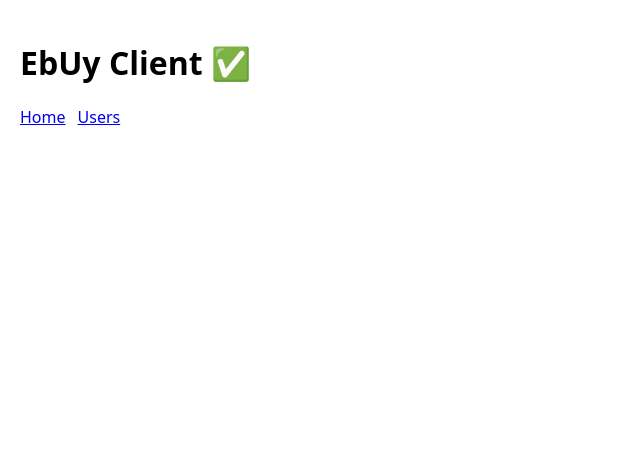
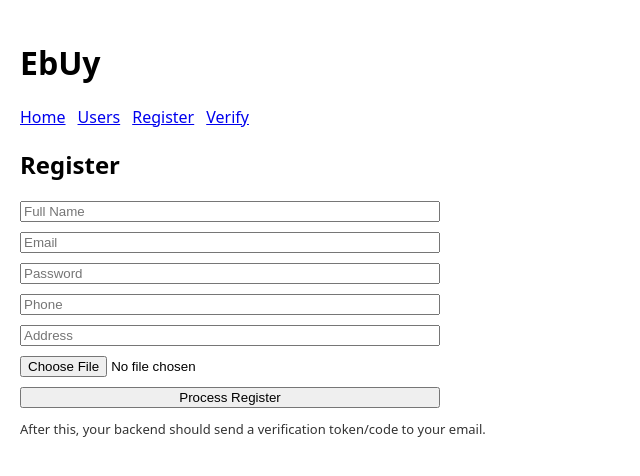
Before and after one commit to MirajMalik/EbUy, a React (Vite) app in the folder client/: page /register in a window 1280 px wide. Shown: the top 476 px of the page, without its empty margins (0-640 px from the left). Built offline with nearby package versions, Linux system fonts and the light colour scheme; the HTML template or start-up script is replaced by a standard one.

Commit message:
complete register->verify flow and raise request body limit

```diff
--- a/client/src/App.jsx
+++ b/client/src/App.jsx
@@ -2,21 +2,27 @@ import { Routes, Route, Link } from "react-router-dom";
 import Home from "./pages/Home";
 import Users from "./pages/Users";
 import UserDetails from "./pages/users/UserDetails";
+import Register from "./pages/auth/Register";
+import Verify from "./pages/auth/Verify";
 
 export default function App() {
   return (
     <div style={{ padding: 20, fontFamily: "system-ui" }}>
-      <h1>EbUy Client ✅</h1>
+      <h1>EbUy</h1>
 
       <nav style={{ display: "flex", gap: 12, marginBottom: 16 }}>
         <Link to="/">Home</Link>
         <Link to="/users">Users</Link>
+        <Link to="/register">Register</Link>
+        <Link to="/verify">Verify</Link>
       </nav>
 
       <Routes>
         <Route path="/" element={<Home />} />
         <Route path="/users" element={<Users />} />
         <Route path="/users/:id" element={<UserDetails />} />
+        <Route path="/register" element={<Register />} />
+        <Route path="/verify" element={<Verify />} />
       </Routes>
     </div>
   );
--- a/client/src/api.js
+++ b/client/src/api.js
@@ -14,4 +14,19 @@ export async function getUsers ({search = "", page = 1, limit = 10 } = {}) {
   });
 
   return res.data;
-}
+};
+
+
+// POST /api/users/process-register
+export async function processRegister(formData) {
+  const res = await axios.post("/api/users/process-register", formData, {
+    headers: { "Content-Type": "multipart/form-data" },
+  });
+  return res.data;
+};
+
+// Verify registration: POST /api/users/verify
+export async function verifyUser(payload) {
+  const res = await axios.post("/api/users/verify", payload);
+  return res.data;
+};
--- a/client/src/pages/auth/Register.jsx
+++ b/client/src/pages/auth/Register.jsx
@@ -0,0 +1,154 @@
+import { useState } from "react";
+import { processRegister } from "../../api";
+
+export default function Register() {
+  const [form, setForm] = useState({
+    name: "",
+    email: "",
+    password: "",
+    phone: "",
+    address: "",
+  });
+
+  const [image, setImage] = useState(null);
+  const [token, setToken] = useState("");
+
+  // For UI messages
+  const [loading, setLoading] = useState(false);
+  const [msg, setMsg] = useState("");
+  const [err, setErr] = useState("");
+
+  // When user types in input, update state
+  function handleChange(e) {
+    setForm((prev) => ({
+      ...prev,
+      [e.target.name]: e.target.value,
+    }));
+  };
+
+  async function handleSubmit(e) {
+    e.preventDefault(); // stops page refresh
+    setMsg("");
+    setErr("");
+
+    try {
+      setLoading(true);
+
+      const fd = new FormData();
+      fd.append("name", form.name);
+      fd.append("email", form.email);
+      fd.append("password", form.password);
+      fd.append("phone", form.phone);
+      fd.append("address", form.address);
+
+      if (image) fd.append("image", image);
+
+      const res = await processRegister(fd);
+
+    // message from backend
+    setMsg(res?.message || "Registration process started. Check your email!");
+
+    // backend returns token in payload
+    const t = res?.payload?.token || res?.payload || res?.token || "";
+    setToken(t);
+
+    } catch (e2) {
+      setErr(e2?.response?.data?.message || e2.message || "Request failed");
+    } finally {
+      setLoading(false);
+    }
+  };
+
+  return (
+    <div>
+      <h2>Register</h2>
+
+      {msg && <p style={{ color: "green" }}>{msg}</p>}
+      {err && <p style={{ color: "crimson" }}>{err}</p>}
+
+      <form onSubmit={handleSubmit} style={{ display: "grid", gap: 10, maxWidth: 420 }}>
+        <input
+          name="name"
+          value={form.name}
+          onChange={handleChange}
+          placeholder="Full Name"
+          required
+        />
+
+        <input
+          name="email"
+          value={form.email}
+          onChange={handleChange}
+          placeholder="Email"
+          required
+        />
+
+        <input
+          name="password"
+          type="password"
+          value={form.password}
+          onChange={handleChange}
+          placeholder="Password"
+          required
+        />
+
+        <input
+          name="phone"
+          value={form.phone}
+          onChange={handleChange}
+          placeholder="Phone"
+        />
+
+        <input
+          name="address"
+          value={form.address}
+          onChange={handleChange}
+          placeholder="Address"
+        />
+
+        <input
+          type="file"
+          accept="image/*"
+          onChange={(e) => setImage(e.target.files?.[0] || null)}
+        />
+
+        <button type="submit" disabled={loading}>
+          {loading ? "Submitting..." : "Process Register"}
+        </button>
+      </form>
+
+      {token && (
+        <div style={{ marginTop: 15, background: "#f6f6f6", padding: 12, borderRadius: 8 }}>
+        <p style={{ margin: 0 }}>
+            <b>Activation Token (for learning/dev):</b>
+        </p>
+
+    <textarea
+        readOnly
+        value={token}
+        rows={4}
+        style={{ width: "100%", marginTop: 8 }}
+    />
+
+    <div style={{ display: "flex", gap: 8, marginTop: 8 }}>
+      <button
+        type="button"
+        onClick={() => navigator.clipboard.writeText(token)}
+      >
+        Copy Token
+      </button>
+
+      <a href={`/verify?token=${encodeURIComponent(token)}`}>Verify Now →</a>
+    </div>
+    </div>
+    )}
+
+
+    <p style={{ fontSize: 13, opacity: 0.8, marginTop: 12 }}>
+        After this, your backend should send a verification token/code to your email.
+    </p>
+    </div>
+
+
+  );
+}
--- a/client/src/pages/auth/Verify.jsx
+++ b/client/src/pages/auth/Verify.jsx
@@ -0,0 +1,63 @@
+import { useEffect, useState } from "react";
+import { useSearchParams } from "react-router-dom";
+import { verifyUser } from "../../api";
+
+export default function Verify() {
+  const [searchParams] = useSearchParams();
+
+  const [token, setToken] = useState("");
+  const [loading, setLoading] = useState(false);
+  const [msg, setMsg] = useState("");
+  const [err, setErr] = useState("");
+
+  useEffect(() => {
+    const t = searchParams.get("token") || "";
+    if (t) setToken(t);
+  }, [searchParams]);
+
+  async function handleSubmit(e) {
+    e.preventDefault();
+    setMsg("");
+    setErr("");
+
+    if (!token.trim()) {
+      setErr("Token is required.");
+      return;
+    }
+
+    try {
+      setLoading(true);
+
+      //  req.body.token
+      const res = await verifyUser({ token: token.trim() });
+
+      setMsg(res?.message || "User is registered successfully");
+    } catch (e2) {
+      setErr(e2?.response?.data?.message || e2.message || "Request failed");
+    } finally {
+      setLoading(false);
+    }
+  }
+
+  return (
+    <div>
+      <h2>Verify Account</h2>
+
+      {msg && <p style={{ color: "green" }}>{msg}</p>}
+      {err && <p style={{ color: "crimson" }}>{err}</p>}
+
+      <form onSubmit={handleSubmit} style={{ display: "grid", gap: 10, maxWidth: 700 }}>
+        <input
+          value={token}
+          onChange={(e) => setToken(e.target.value)}
+          placeholder="Token (auto-filled if you came from Register)"
+          required
+        />
+
+        <button disabled={loading} type="submit">
+          {loading ? "Verifying..." : "Verify"}
+        </button>
+      </form>
+    </div>
+  );
+}
```
Also changed, not shown: 1 other file (tests, documents, lock files or other folders).
